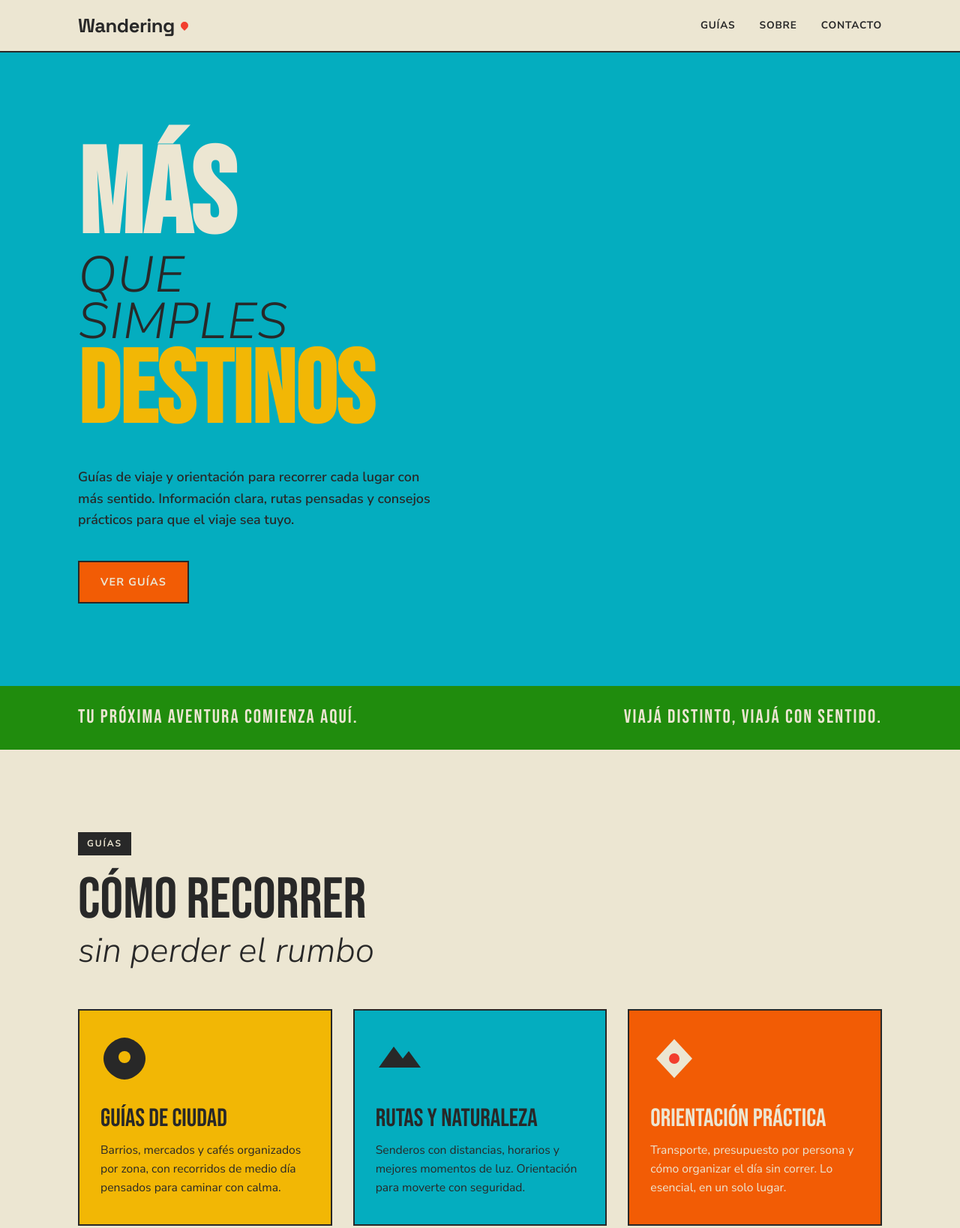
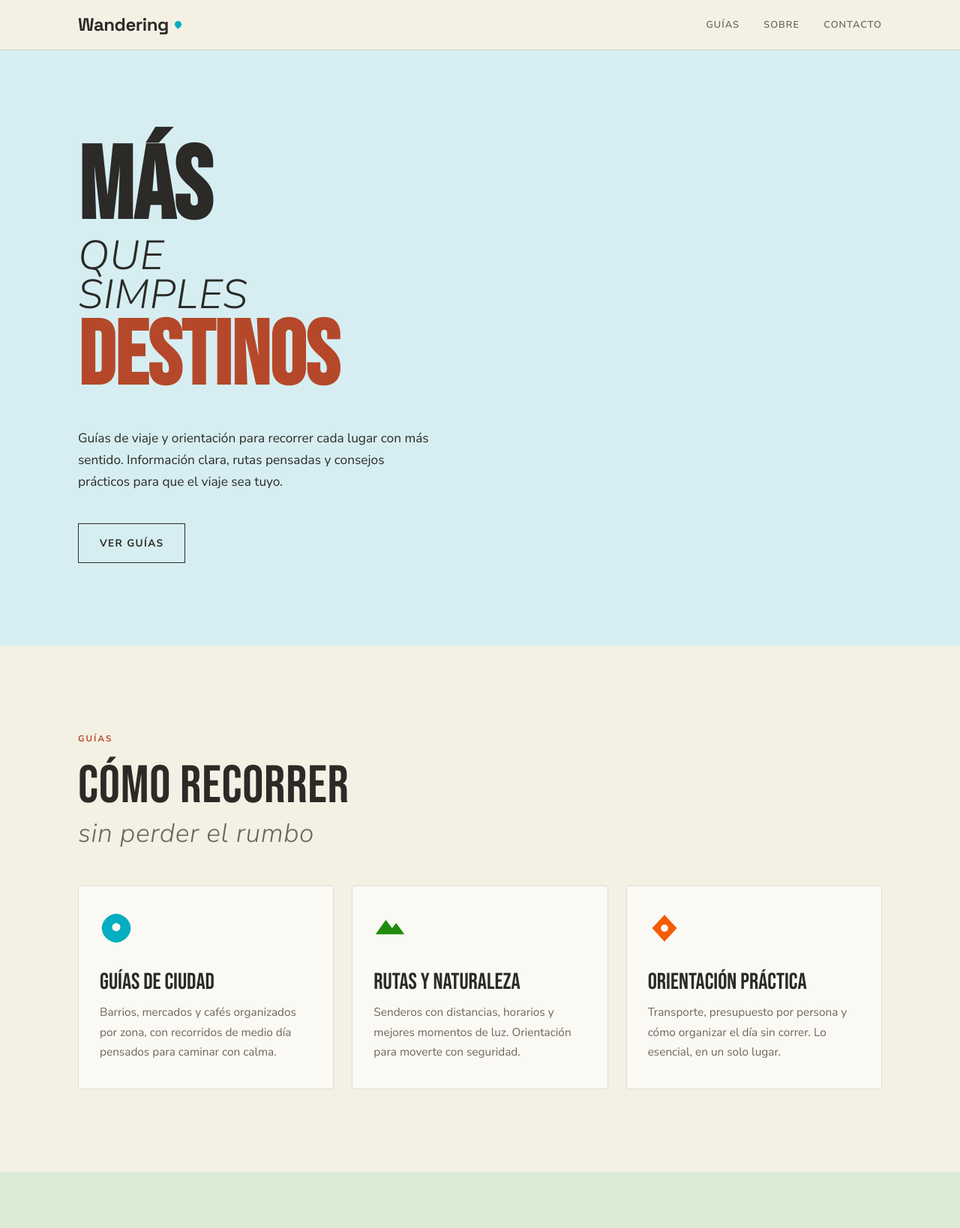
Before and after one commit to eserick2350/wanderingandtravel, a plain HTML site: page index.html in a window 1280 px wide. Shown: the top 1638 px of the page at 75% size. Drawn offline with Linux system fonts and the light colour scheme.

Commit message:
Suavizar paleta: un tono suave por sección y colores de marca como acento

```diff
--- a/index.html
+++ b/index.html
@@ -15,76 +15,76 @@
       --verde: #208C0D;
       --naranja: #F25C05;
       --rojo: #F23E2E;
-      --crema: #ECE6D2;
-      --carbon: #282828;
+      --crema: #F4F0E4;
+      --azul-suave: #D6EEF1;
+      --verde-suave: #DCEBD6;
+      --amarillo-suave: #F8EDC7;
+      --naranja-suave: #F6DCCB;
+      --carbon: #2B2A27;
+      --gris: #6B675E;
+      --linea: rgba(43, 42, 39, .14);
+      --acento-texto: #B5482A;
       --display: "Bebas Neue", "Arial Narrow", Impact, sans-serif;
       --body: "Nunito Sans", "Helvetica Neue", Arial, sans-serif;
       --logo: "Space Grotesk", "Helvetica Neue", Arial, sans-serif;
     }
     * { box-sizing: border-box; margin: 0; padding: 0; }
     html { scroll-behavior: smooth; }
-    body { background: var(--crema); color: var(--carbon); font-family: var(--body); line-height: 1.6; -webkit-font-smoothing: antialiased; }
+    body { background: var(--crema); color: var(--carbon); font-family: var(--body); line-height: 1.7; -webkit-font-smoothing: antialiased; }
     a { color: inherit; text-decoration: none; }
     .wrap { max-width: 1120px; margin: 0 auto; padding: 0 24px; }
 
-    header { position: sticky; top: 0; z-index: 10; background: var(--crema); border-bottom: 2px solid var(--carbon); }
-    header .wrap { display: flex; align-items: center; justify-content: space-between; height: 68px; }
-    .logo { font-family: var(--logo); font-weight: 700; font-size: 1.6rem; letter-spacing: -.02em; display: flex; align-items: center; gap: 6px; }
-    .logo i { display: inline-block; width: 10px; height: 10px; border-radius: 50% 50% 50% 0; background: var(--rojo); transform: rotate(-45deg); margin-left: 2px; }
-    nav a { font-size: .85rem; font-weight: 700; margin-left: 28px; letter-spacing: .06em; text-transform: uppercase; }
-    nav a:hover { color: var(--naranja); }
+    header { position: sticky; top: 0; z-index: 10; background: var(--crema); border-bottom: 1px solid var(--linea); }
+    header .wrap { display: flex; align-items: center; justify-content: space-between; height: 66px; }
+    .logo { font-family: var(--logo); font-weight: 700; font-size: 1.5rem; letter-spacing: -.02em; display: flex; align-items: center; gap: 6px; }
+    .logo i { display: inline-block; width: 9px; height: 9px; border-radius: 50% 50% 50% 0; background: var(--azul); transform: rotate(-45deg); margin-left: 2px; }
+    nav a { font-size: .8rem; font-weight: 600; margin-left: 28px; letter-spacing: .08em; text-transform: uppercase; color: var(--gris); }
+    nav a:hover { color: var(--carbon); }
 
-    .hero { background: var(--azul); color: var(--crema); padding: 120px 0 110px; position: relative; overflow: hidden; }
-    .hero .wrap { position: relative; z-index: 1; }
-    .slogan { font-family: var(--display); line-height: .92; text-transform: uppercase; color: var(--carbon); }
-    .slogan .l1 { display: block; font-size: clamp(4.5rem, 14vw, 10rem); color: var(--crema); }
-    .slogan .l2 { display: block; font-family: var(--body); font-style: italic; font-weight: 300; font-size: clamp(2.2rem, 6vw, 4.2rem); letter-spacing: .02em; color: var(--carbon); }
-    .slogan .l3 { display: block; font-size: clamp(4rem, 12vw, 8.5rem); color: var(--amarillo); }
-    .hero p.lead { margin-top: 36px; max-width: 44ch; font-size: 1.12rem; color: var(--carbon); font-weight: 600; }
-    .cta { display: inline-block; margin-top: 40px; padding: 15px 28px; background: var(--naranja); color: var(--crema); font-weight: 700; font-size: .9rem; letter-spacing: .08em; text-transform: uppercase; border: 2px solid var(--carbon); transition: transform .15s; }
-    .cta:hover { transform: translate(-3px, -3px); box-shadow: 4px 4px 0 var(--carbon); }
+    section { padding: 110px 0; }
+    .label { display: inline-block; font-weight: 700; font-size: .72rem; letter-spacing: .18em; text-transform: uppercase; color: var(--acento-texto); margin-bottom: 20px; }
+    h2 { font-family: var(--display); font-weight: 400; font-size: clamp(2.6rem, 5.5vw, 4.4rem); line-height: .98; letter-spacing: .01em; text-transform: uppercase; margin-bottom: 52px; max-width: 16ch; }
+    h2 em { font-family: var(--body); font-style: italic; font-weight: 300; text-transform: none; font-size: .5em; display: block; margin-top: 10px; color: var(--gris); }
 
-    .band { background: var(--verde); color: var(--crema); padding: 22px 0; font-family: var(--display); font-size: 1.6rem; letter-spacing: .08em; text-transform: uppercase; }
-    .band .wrap { display: flex; justify-content: space-between; gap: 16px; flex-wrap: wrap; }
+    .hero { background: var(--azul-suave); padding: 120px 0 110px; }
+    .slogan { font-family: var(--display); line-height: .95; text-transform: uppercase; }
+    .slogan .l1 { display: block; font-size: clamp(4.5rem, 12vw, 8.5rem); color: var(--carbon); }
+    .slogan .l2 { display: block; font-family: var(--body); font-style: italic; font-weight: 300; font-size: clamp(2rem, 5vw, 3.4rem); letter-spacing: .02em; color: var(--carbon); }
+    .slogan .l3 { display: block; font-size: clamp(4rem, 10.5vw, 7.5rem); color: var(--acento-texto); }
+    .hero p.lead { margin-top: 36px; max-width: 46ch; font-size: 1.08rem; color: var(--carbon); }
+    .cta { display: inline-block; margin-top: 40px; padding: 14px 28px; border: 1.5px solid var(--carbon); font-weight: 700; font-size: .85rem; letter-spacing: .1em; text-transform: uppercase; transition: background .2s, color .2s; }
+    .cta:hover { background: var(--carbon); color: var(--crema); }
 
-    section.bloque { padding: 110px 0; }
-    .label { display: inline-block; font-weight: 700; font-size: .75rem; letter-spacing: .16em; text-transform: uppercase; background: var(--carbon); color: var(--crema); padding: 6px 12px; margin-bottom: 24px; }
-    h2 { font-family: var(--display); font-weight: 400; font-size: clamp(2.8rem, 6vw, 4.8rem); line-height: .95; text-transform: uppercase; margin-bottom: 56px; max-width: 16ch; }
-    h2 em { font-family: var(--body); font-style: italic; font-weight: 300; text-transform: none; font-size: .6em; display: block; margin-top: 8px; }
+    .guias { background: var(--crema); }
+    .grid { display: grid; grid-template-columns: repeat(3, 1fr); gap: 24px; }
+    .card { background: #FBF9F3; border: 1px solid var(--linea); border-radius: 4px; padding: 34px 28px 36px; }
+    .card .shape { width: 44px; height: 44px; margin-bottom: 26px; }
+    .card h3 { font-family: var(--display); font-weight: 400; font-size: 1.9rem; line-height: 1; text-transform: uppercase; margin-bottom: 12px; }
+    .card p { font-size: .96rem; color: var(--gris); }
 
-    .grid { display: grid; grid-template-columns: repeat(3, 1fr); gap: 28px; }
-    .card { background: var(--crema); border: 2px solid var(--carbon); padding: 32px 28px 36px; position: relative; }
-    .card .shape { width: 64px; height: 64px; margin-bottom: 24px; }
-    .card h3 { font-family: var(--display); font-weight: 400; font-size: 2.1rem; line-height: 1; text-transform: uppercase; margin-bottom: 12px; }
-    .card p { font-size: .98rem; }
-    .card.c1 { background: var(--amarillo); }
-    .card.c2 { background: var(--azul); color: var(--carbon); }
-    .card.c3 { background: var(--naranja); color: var(--crema); }
+    .sobre { background: var(--verde-suave); }
+    .sobre .split { display: grid; grid-template-columns: 1fr 1fr; gap: 72px; align-items: start; }
+    .sobre p { font-size: 1.04rem; margin-bottom: 18px; color: var(--carbon); }
+    .sobre ul { list-style: none; border-top: 1px solid var(--linea); }
+    .sobre li { border-bottom: 1px solid var(--linea); padding: 20px 0; font-family: var(--display); font-size: 1.8rem; letter-spacing: .02em; text-transform: uppercase; display: flex; justify-content: space-between; align-items: center; }
+    .sobre li span:last-child { font-family: var(--body); font-size: .8rem; font-weight: 700; color: var(--gris); letter-spacing: .08em; }
 
-    .sobre { background: var(--carbon); color: var(--crema); }
-    .sobre h2 { color: var(--amarillo); }
-    .sobre .split { display: grid; grid-template-columns: 1fr 1fr; gap: 64px; align-items: start; }
-    .sobre p { font-size: 1.05rem; margin-bottom: 18px; color: #d8d2c0; }
-    .sobre ul { list-style: none; }
-    .sobre li { border-top: 2px solid var(--crema); padding: 18px 0; font-family: var(--display); font-size: 1.9rem; letter-spacing: .03em; text-transform: uppercase; display: flex; justify-content: space-between; align-items: center; }
-    .sobre li span:last-child { font-family: var(--body); font-size: .8rem; font-weight: 700; color: var(--azul); letter-spacing: .08em; }
+    .contacto { background: var(--amarillo-suave); }
+    .contacto h2 { margin-bottom: 24px; }
+    .contacto p { max-width: 46ch; margin-bottom: 36px; font-size: 1.04rem; }
+    .contacto a.mail { display: inline-block; font-weight: 700; font-size: 1.15rem; color: var(--carbon); border-bottom: 2px solid var(--acento-texto); padding-bottom: 4px; }
+    .contacto a.mail:hover { color: var(--acento-texto); }
 
-    .contacto .wrap { text-align: left; }
-    .contacto h2 { margin-bottom: 24px; }
-    .contacto p { max-width: 46ch; margin-bottom: 36px; font-size: 1.05rem; }
-    .contacto a.mail { display: inline-block; font-weight: 700; font-size: 1.3rem; background: var(--rojo); color: var(--crema); padding: 14px 22px; border: 2px solid var(--carbon); }
-    .contacto a.mail:hover { background: var(--carbon); }
-
-    footer { background: var(--carbon); color: #c9c3b1; padding: 32px 0; font-size: .85rem; }
+    footer { background: var(--carbon); color: #CFC9B8; padding: 30px 0; font-size: .84rem; }
     footer .wrap { display: flex; justify-content: space-between; flex-wrap: wrap; gap: 12px; }
 
     @media (max-width: 800px) {
       nav a { margin-left: 16px; }
+      nav a:not(:last-child) { display: none; }
+      section { padding: 80px 0; }
       .hero { padding: 90px 0 80px; }
       .grid { grid-template-columns: 1fr; }
       .sobre .split { grid-template-columns: 1fr; gap: 40px; }
-      section.bloque { padding: 80px 0; }
-      nav a:not(:last-child) { display: none; }
     }
   </style>
 </head>
@@ -114,30 +114,23 @@
       </div>
     </section>
 
-    <div class="band">
-      <div class="wrap">
-        <span>Tu próxima aventura comienza aquí.</span>
-        <span>Viajá distinto, viajá con sentido.</span>
-      </div>
-    </div>
-
-    <section class="bloque" id="guias">
+    <section class="guias" id="guias">
       <div class="wrap">
         <span class="label">Guías</span>
         <h2>Cómo recorrer<em>sin perder el rumbo</em></h2>
         <div class="grid">
-          <article class="card c1">
-            <svg class="shape" viewBox="0 0 64 64" aria-hidden="true"><path d="M32 4 C44 4 60 16 60 32 C60 48 44 60 32 60 C20 60 4 48 4 32 C4 16 20 4 32 4Z" fill="#282828"/><circle cx="32" cy="30" r="8" fill="#F2B705"/></svg>
+          <article class="card">
+            <svg class="shape" viewBox="0 0 64 64" aria-hidden="true"><path d="M32 4 C44 4 60 16 60 32 C60 48 44 60 32 60 C20 60 4 48 4 32 C4 16 20 4 32 4Z" fill="#04ADBF"/><circle cx="32" cy="30" r="8" fill="#FBF9F3"/></svg>
             <h3>Guías de ciudad</h3>
             <p>Barrios, mercados y cafés organizados por zona, con recorridos de medio día pensados para caminar con calma.</p>
           </article>
-          <article class="card c2">
-            <svg class="shape" viewBox="0 0 64 64" aria-hidden="true"><path d="M4 44 L24 16 L36 32 L44 22 L60 44 Z" fill="#282828"/></svg>
+          <article class="card">
+            <svg class="shape" viewBox="0 0 64 64" aria-hidden="true"><path d="M4 44 L24 16 L36 32 L44 22 L60 44 Z" fill="#208C0D"/></svg>
             <h3>Rutas y naturaleza</h3>
             <p>Senderos con distancias, horarios y mejores momentos de luz. Orientación para moverte con seguridad.</p>
           </article>
-          <article class="card c3">
-            <svg class="shape" viewBox="0 0 64 64" aria-hidden="true"><path d="M32 6 L56 32 L32 58 L8 32 Z" fill="#ECE6D2"/><circle cx="32" cy="32" r="7" fill="#F23E2E"/></svg>
+          <article class="card">
+            <svg class="shape" viewBox="0 0 64 64" aria-hidden="true"><path d="M32 6 L56 32 L32 58 L8 32 Z" fill="#F25C05"/><circle cx="32" cy="32" r="7" fill="#FBF9F3"/></svg>
             <h3>Orientación práctica</h3>
             <p>Transporte, presupuesto por persona y cómo organizar el día sin correr. Lo esencial, en un solo lugar.</p>
           </article>
@@ -145,10 +138,10 @@
       </div>
     </section>
 
-    <section class="bloque sobre" id="sobre">
+    <section class="sobre" id="sobre">
       <div class="wrap split">
         <div>
-          <span class="label" style="background:var(--amarillo);color:var(--carbon);">Sobre Wandering</span>
+          <span class="label">Sobre Wandering</span>
           <h2>Más que simples destinos.</h2>
           <p>Wandering nace de una idea sencilla: viajar bien requiere información confiable y un poco de criterio. No vendemos paquetes. Escribimos guías y orientación para que decidas tu propio recorrido.</p>
           <p>Cada guía se basa en lugares reales, con datos verificados y un tono cercano, claro y aventurero.</p>
@@ -162,7 +155,7 @@
       </div>
     </section>
 
-    <section class="bloque contacto" id="contacto">
+    <section class="contacto" id="contacto">
       <div class="wrap">
         <span class="label">Contacto</span>
         <h2>¿Tienes un destino en mente?</h2>
```
